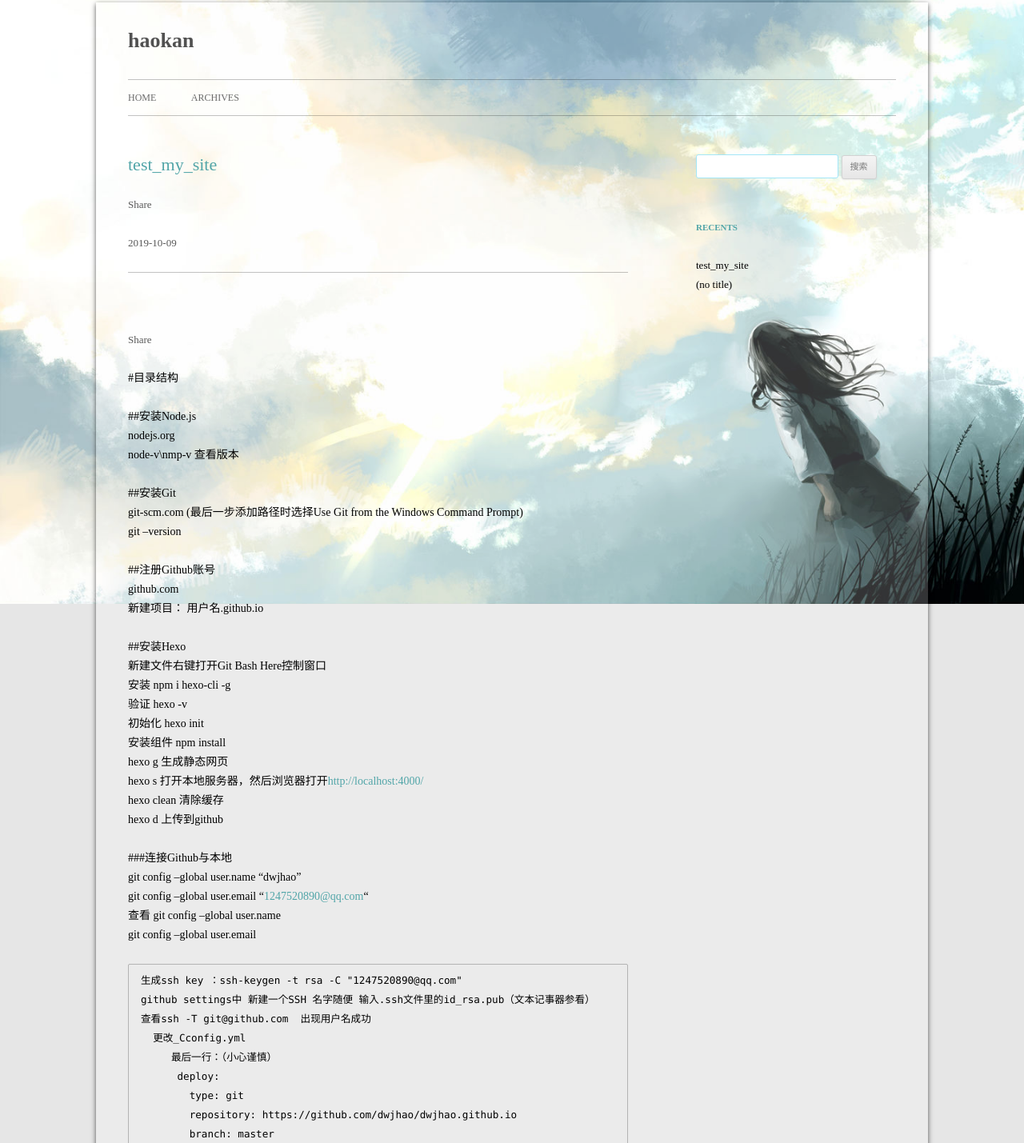
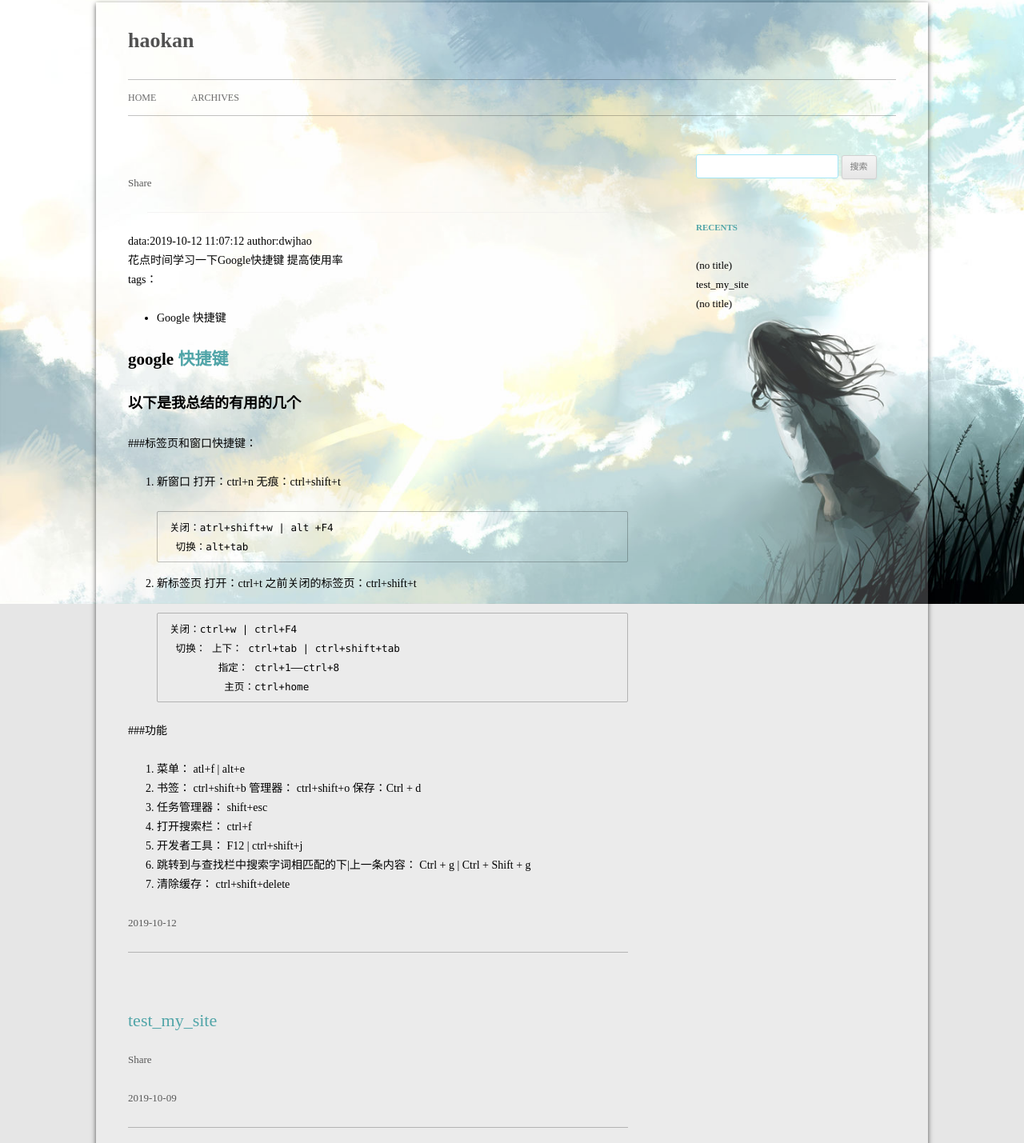
Before and after one commit to dwjhao/dwjhao.github.io, a plain HTML site: page index.html in a window 1280 px wide. Shown: the part 45-1474 px from the top of the page at 80% size. Drawn offline with Linux system fonts and the light colour scheme.

Commit message:
Site updated: 2019-10-12 14:28:02

```diff
--- a/index.html
+++ b/index.html
@@ -62,6 +62,71 @@
       <div id="main" class="wrapper">
         <div id="primary" class="site-content"><div id="content" role="main">
 
+    <article id="post-google " class="post-google  post type-post status-publish format-standard hentry">
+    <!---->
+
+      <header class="entry-header">
+
+        <div class="comments-link">
+
+            <a href="javascript:void(0);" data-url="http://yoursite.com/2019/10/12/google /" data-id="ck1n6hijz0000usqvrnl2l8st" class="leave-reply bdsharebuttonbox" data-cmd="more">Share</a>
+        </div><!-- .comments-link -->
+      </header><!-- .entry-header -->
+
+    <div class="entry-content">
+
+        <hr>
+<title>google 快捷键</title>
+data:2019-10-12 11:07:12
+author:dwjhao
+<summary> 花点时间学习一下Google快捷键  提高使用率</summary>
+
+<p> tags：</p>
+<ul>
+<li>Google 快捷键</li>
+</ul>
+<h1 id="google-快捷键"><a href="#google-快捷键" class="headerlink" title="google 快捷键"></a>google <a href="https://support.google.com/chrome/answer/157179?hl=zh-Hans" target="_blank" rel="noopener">快捷键</a></h1><h2 id="以下是我总结的有用的几个"><a href="#以下是我总结的有用的几个" class="headerlink" title="以下是我总结的有用的几个"></a>以下是我总结的有用的几个</h2><p>###标签页和窗口快捷键：</p>
+<ol>
+<li><p>新窗口    打开：ctrl+n  无痕：ctrl+shift+t</p>
+<pre><code>关闭：atrl+shift+w | alt +F4
+ 切换：alt+tab</code></pre></li>
+<li><p>新标签页  打开：ctrl+t  之前关闭的标签页：ctrl+shift+t</p>
+<pre><code>关闭：ctrl+w | ctrl+F4
+ 切换： 上下： ctrl+tab | ctrl+shift+tab
+        指定： ctrl+1——ctrl+8
+         主页：ctrl+home</code></pre></li>
+</ol>
+<p>###功能</p>
+<ol>
+<li>菜单： atl+f | alt+e</li>
+<li>书签： ctrl+shift+b 管理器： ctrl+shift+o  保存：Ctrl + d</li>
+<li>任务管理器： shift+esc</li>
+<li>打开搜索栏： ctrl+f</li>
+<li>开发者工具： F12 | ctrl+shift+j</li>
+<li>跳转到与查找栏中搜索字词相匹配的下|上一条内容： Ctrl + g | Ctrl + Shift + g</li>
+<li>清除缓存： ctrl+shift+delete</li>
+</ol>
+
+
+    </div><!-- .entry-content -->
+
+    <footer class="entry-meta">
+    <a href="/2019/10/12/google /">
+    <time datetime="2019-10-12T03:03:02.260Z" class="entry-date">
+        2019-10-12
+    </time>
+</a>
+
+
+    </footer>
+</article>
+
+
+
+
+
+
+
     <article id="post-test-my-site" class="post-test-my-site post type-post status-publish format-standard hentry">
     <!---->
 
@@ -77,7 +142,7 @@
 
         <div class="comments-link">
 
-            <a href="javascript:void(0);" data-url="http://yoursite.com/2019/10/09/test-my-site/" data-id="ck1jdxcvw0000s0qv36g71m8g" class="leave-reply bdsharebuttonbox" data-cmd="more">Share</a>
+            <a href="javascript:void(0);" data-url="http://yoursite.com/2019/10/09/test-my-site/" data-id="ck1n6hikb0001usqvvk8jhflm" class="leave-reply bdsharebuttonbox" data-cmd="more">Share</a>
         </div><!-- .comments-link -->
       </header><!-- .entry-header -->
 
@@ -111,7 +176,7 @@
 
         <div class="comments-link">
 
-            <a href="javascript:void(0);" data-url="http://yoursite.com/2019/10/08/创建博客/" data-id="ck1jdxcw00001s0qvyi6tqbww" class="leave-reply bdsharebuttonbox" data-cmd="more">Share</a>
+            <a href="javascript:void(0);" data-url="http://yoursite.com/2019/10/08/创建博客/" data-id="ck1n6hikc0002usqvuuuid6vs" class="leave-reply bdsharebuttonbox" data-cmd="more">Share</a>
         </div><!-- .comments-link -->
       </header><!-- .entry-header -->
 
@@ -177,6 +242,10 @@ github settings中 新建一个SSH 名字随便 输入.ssh文件里的id_rsa.pub
       <ul>
 
           <li>
+            <a href="/2019/10/12/google /">(no title)</a>
+          </li>
+
+          <li>
             <a href="/2019/10/09/test-my-site/">test_my_site</a>
           </li>
 
```
Also changed, not shown: 2019/10/08/创建博客/index.html (+5 -1 lines), 2019/10/09/test-my-site/index.html (+7 -1 lines), archives/2019/10/index.html (+21 -0 lines), archives/2019/index.html (+21 -0 lines), archives/index.html (+21 -0 lines).
